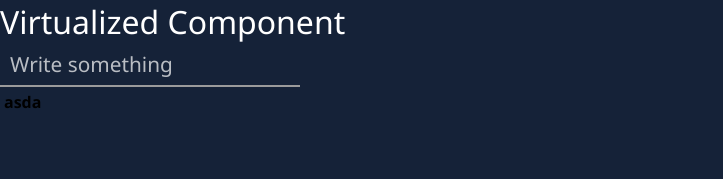
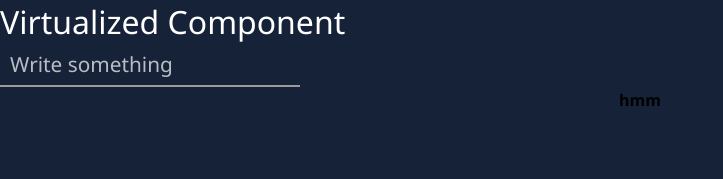
Before and after one commit to Hamzazaheer721/Webworkers-React-Typescript, a React (Create React App) app: page /virtualization in a window 1280 px wide. Shown: the top 179 px of the page, without its empty margins (0-723 px from the left). Built offline with nearby package versions, Linux system fonts and the light colour scheme.

Commit message:
!fix(CT-8): working input value

```diff
--- a/src/components/InputField/index.tsx
+++ b/src/components/InputField/index.tsx
@@ -7,16 +7,17 @@ interface InputPropsComponent {
   // eslint-disable-next-line no-unused-vars
   changeValue : (_val : string) => void;
 }
+
 const InputComponent : FC<InputPropsComponent> = memo(({ changeValue }: InputPropsComponent) => {
   const [value, setValue] = useState<string>('')
+
   const changeInput = useCallback((e : ChangeEvent<HTMLInputElement>) => {
     setValue(e.target.value)
     changeValue(e.target.value);
   }, [])
+
   return (
-    <>
-      <InputField type="text" placeholder="Write something" value={value} onChange={changeInput} />
-    </>
+    <InputField type="text" placeholder="Write something" value={value} onChange={changeInput} />
   )
 })
 
--- a/src/components/Table/index.tsx
+++ b/src/components/Table/index.tsx
@@ -1,13 +1,11 @@
-import { FC } from 'react';
+import { FC, memo } from 'react';
 
-const TableComponent: FC = () => (
+const TableComponent: FC = memo(() => (
   <table>
     <th>
-      <td>
-        asda
-      </td>
+      hmm
     </th>
   </table>
-)
+))
 
 export default TableComponent
--- a/src/components/Virtualization/index.tsx
+++ b/src/components/Virtualization/index.tsx
@@ -31,8 +31,9 @@ const VirtualizedComponent: FC = memo(() => {
   }, [])
   useEffect(() => {
     // eslint-disable-next-line no-console
+    console.log(data)
     console.info('value', value)
-  }, [data])
+  }, [value])
 
   return (
     <Wrapper>
```
